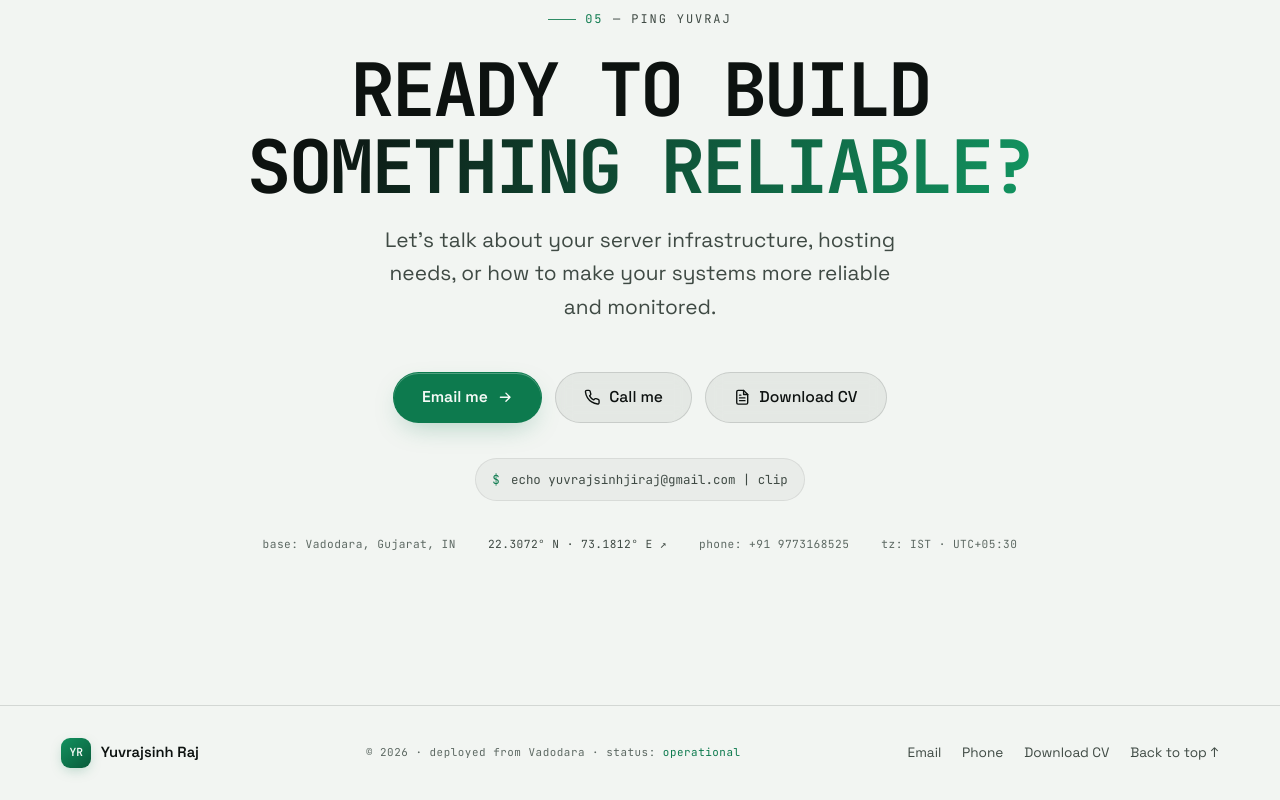
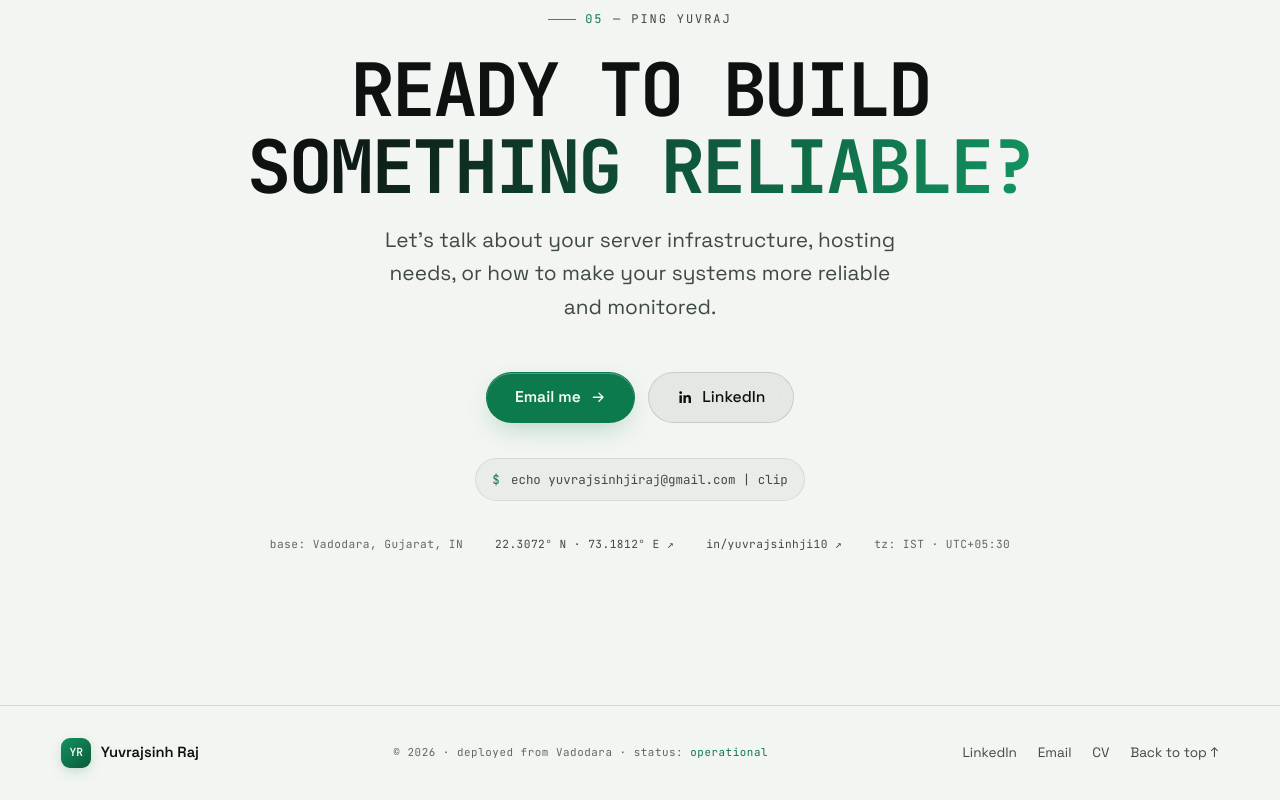
Before and after one commit to yuvraj-portfolio/yuvraj-portfolio.github.io, a plain HTML site: page index.html in a window 1280 px wide. Shown: the part 6474-7274 px from the top of the page. Drawn offline with Linux system fonts and the light colour scheme.

Commit message:
Add files via upload

```diff
--- a/index.html
+++ b/index.html
@@ -10,7 +10,7 @@ content="DevOps & Support Engineer specializing in Linux/Windows server manageme
 content="Yuvrajsinh Raj, DevOps Engineer, Support Engineer, AWS EC2, AWS Lightsail, Docker, SSL, DNS, Server Monitoring, Linux, Windows Server, Laravel, PHP, Cisco CCNA, Barodaweb, Gujarat">
 <meta name="author" content="Yuvrajsinh Raj">
 <meta name="robots" content="index, follow">
-<meta name="theme-color" content="#f2f5f2">
+<meta name="theme-color" content="#f4f7fb">
 <script>
 (function () {
   var t = null;
@@ -25,6 +25,7 @@ content="Yuvrajsinh Raj, DevOps Engineer, Support Engineer, AWS EC2, AWS Lightsa
 <meta property="og:locale" content="en_US">
 
 <link rel="icon" href="req/img/fav/favicon.svg" type="image/svg+xml">
+<link rel="me" href="https://www.linkedin.com/in/yuvrajsinhji10">
 <link rel="preload" href="https://fonts.googleapis.com/css2?family=Space+Grotesk:wght@300..700&family=JetBrains+Mono:wght@100..800&display=swap" as="style">
 <link rel="stylesheet" href="https://fonts.googleapis.com/css2?family=Space+Grotesk:wght@300..700&family=JetBrains+Mono:wght@100..800&display=swap">
 <link rel="stylesheet" href="req/css/styles.css">
@@ -37,6 +38,9 @@ content="Yuvrajsinh Raj, DevOps Engineer, Support Engineer, AWS EC2, AWS Lightsa
   "jobTitle": "DevOps & Support Engineer",
   "email": "mailto:yuvrajsinhjiraj@gmail.com",
   "telephone": "+919773168525",
+  "sameAs": [
+    "https://www.linkedin.com/in/yuvrajsinhji10"
+  ],
   "address": {
     "@type": "PostalAddress",
     "addressLocality": "Vadodara",
@@ -670,13 +674,9 @@ content="Yuvrajsinh Raj, DevOps Engineer, Support Engineer, AWS EC2, AWS Lightsa
         Email me
         <svg class="btn__ico" viewBox="0 0 24 24" fill="none" stroke="currentColor" stroke-width="2" stroke-linecap="round" stroke-linejoin="round"><path d="M5 12h14M13 6l6 6-6 6"/></svg>
       </a>
-      <a class="btn btn--ghost btn--lg" href="tel:+919773168525" data-cursor="call">
-        <svg class="btn__ico" viewBox="0 0 24 24" fill="none" stroke="currentColor" stroke-width="2" stroke-linecap="round" stroke-linejoin="round"><path d="M22 16.92v3a2 2 0 0 1-2.18 2 19.79 19.79 0 0 1-8.63-3.07 19.5 19.5 0 0 1-6-6 19.79 19.79 0 0 1-3.07-8.67A2 2 0 0 1 4.11 2h3a2 2 0 0 1 2 1.72c.127.96.361 1.903.7 2.81a2 2 0 0 1-.45 2.11L8.09 9.91a16 16 0 0 0 6 6l1.27-1.27a2 2 0 0 1 2.11-.45c.907.339 1.85.573 2.81.7A2 2 0 0 1 22 16.92z"/></svg>
-        Call me
-      </a>
-      <a class="btn btn--ghost btn--lg" href="req/Yuvrajsinh_CV.pdf" target="_blank" rel="noopener" download="Yuvrajsinh_CV.pdf" data-cursor="cv">
-        <svg class="btn__ico" viewBox="0 0 24 24" fill="none" stroke="currentColor" stroke-width="2" stroke-linecap="round" stroke-linejoin="round"><path d="M14 2H6a2 2 0 0 0-2 2v16a2 2 0 0 0 2 2h12a2 2 0 0 0 2-2V8z"/><polyline points="14 2 14 8 20 8"/><line x1="16" y1="13" x2="8" y2="13"/><line x1="16" y1="17" x2="8" y2="17"/><polyline points="10 9 9 9 8 9"/></svg>
-        Download CV
+      <a class="btn btn--ghost btn--lg" href="https://www.linkedin.com/in/yuvrajsinhji10" target="_blank" rel="noopener" data-cursor="open">
+        <svg class="btn__ico" viewBox="0 0 24 24" fill="currentColor"><path d="M20.45 20.45h-3.56v-5.57c0-1.33-.02-3.04-1.85-3.04-1.85 0-2.14 1.45-2.14 2.94v5.67H9.35V9h3.41v1.56h.05c.48-.9 1.64-1.85 3.37-1.85 3.6 0 4.27 2.37 4.27 5.46zM5.34 7.43a2.06 2.06 0 1 1 0-4.13 2.06 2.06 0 0 1 0 4.13M7.12 20.45H3.56V9h3.56z"/></svg>
+        LinkedIn
       </a>
     </div>
 
@@ -691,7 +691,7 @@ content="Yuvrajsinh Raj, DevOps Engineer, Support Engineer, AWS EC2, AWS Lightsa
     <div class="contact__meta" data-reveal style="margin-top:2.2rem">
       <span>base: Vadodara, Gujarat, IN</span>
       <a href="https://www.google.com/maps?q=Vadodara,Gujarat,India" target="_blank" rel="noopener" data-cursor="map">22.3072° N · 73.1812° E ↗</a>
-      <span>phone: +91 9773168525</span>
+      <a href="https://www.linkedin.com/in/yuvrajsinhji10" target="_blank" rel="noopener" data-cursor="open">in/yuvrajsinhji10 ↗</a>
       <span>tz: IST · UTC+05:30</span>
     </div>
   </div>
@@ -707,9 +707,9 @@ content="Yuvrajsinh Raj, DevOps Engineer, Support Engineer, AWS EC2, AWS Lightsa
     </a>
     <span class="footer__mono">© 2026 · deployed from Vadodara · status: <span class="text-accent">operational</span></span>
     <div class="footer__links">
+      <a href="https://www.linkedin.com/in/yuvrajsinhji10" target="_blank" rel="noopener" data-cursor="open">LinkedIn</a>
       <a href="mailto:yuvrajsinhjiraj@gmail.com" data-cursor="send">Email</a>
-      <a href="tel:+919773168525" data-cursor="call">Phone</a>
-      <a href="req/Yuvrajsinh_CV.pdf" target="_blank" rel="noopener" download="Yuvrajsinh_CV.pdf" data-cursor="cv">Download CV</a>
+      <a href="req/Yuvrajsinh_CV.pdf" target="_blank" rel="noopener" download="Yuvrajsinh_CV.pdf" data-cursor="cv">CV</a>
       <a href="#hero" data-cursor="top">Back to top ↑</a>
     </div>
   </div>
```
Also changed, not shown: favicon.svg, 1 other file.
